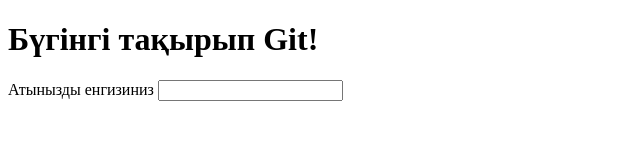
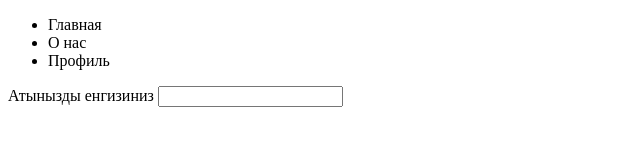
Before and after one commit to Giovanni-yippee/IntroductionToGit, a plain HTML site: page index.html in a window 1280 px wide. Shown: the whole page, without its empty margins (0-640 px from the left). Drawn offline with Linux system fonts and the light colour scheme.

Commit message:
такырып алынды жане header косылды

```diff
--- a/index.html
+++ b/index.html
@@ -6,7 +6,17 @@
     <title>Introduction to Git</title>
 </head>
 <body>
-    <h1>Бүгінгі тақырып Git!</h1>
+    <!-- header навигационная панель -->
+    <header>
+        <nav>
+            <ul>
+                <li>Главная</li>
+                <li>О нас</li>
+                <li>Профиль</li>
+            </ul>
+        </nav>
+    </header>
+
     <form action="">
         <label for="">Атынызды енгизиниз</label>
         <input type="text">
```
